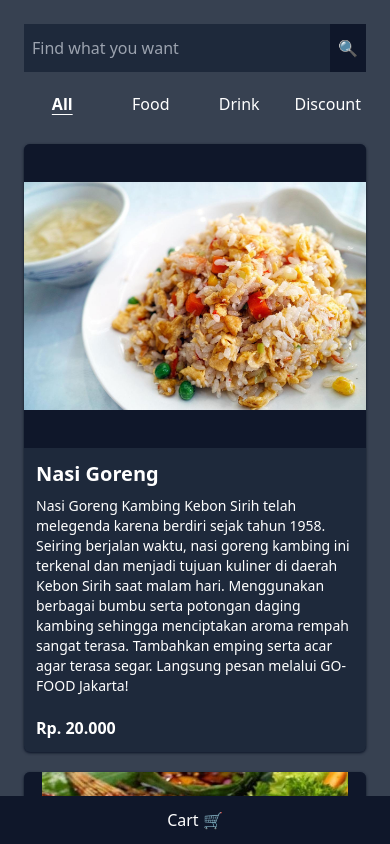
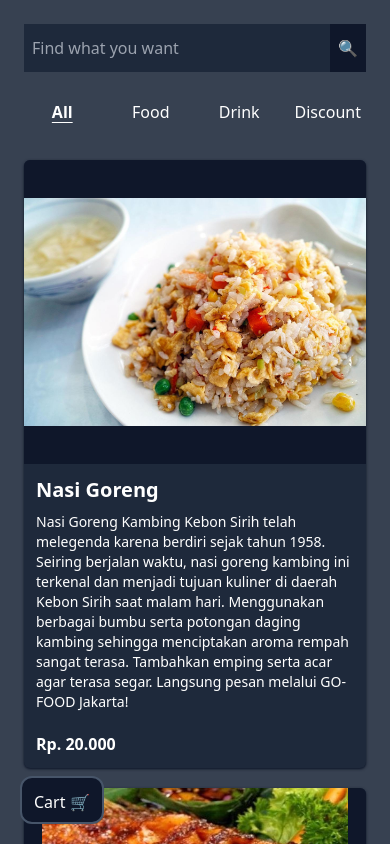
Before and after one commit to ElbiGans04/cyber, a Next.js app: page / in a window 390 px wide. Built offline with nearby package versions, Linux system fonts and the light colour scheme.

Commit message:
refactor: memperbaiki responsive pada tampilam

```diff
--- a/pages/index.tsx
+++ b/pages/index.tsx
@@ -19,7 +19,7 @@ export default function Home() {
       </Head>
 
       {/* Sebelah Kiri */}
-      <div className="grid p-6 overflow-auto justify-items-center md:col-span-2 ">
+      <div className="p-6 overflow-auto md:col-span-2 ">
         <Search />
         <Category />
         <Cards />
@@ -28,7 +28,7 @@ export default function Home() {
       {/* Sebelah Kanan */}
       <Cart />
 
-      <button className="p-3 bg-slate-900 md:hidden">Cart 🛒</button>
+      <button className="absolute h-12 p-3 border-2 border-slate-600 bottom-5 rounded-xl left-5 bg-slate-900 md:hidden">Cart 🛒</button>
     </div>
   );
 }
@@ -66,14 +66,14 @@ function Search() {
   };
 
   return (
-    <div className="flex w-full rounded">
+    <div className="flex w-full h-12 rounded">
       <input
         placeholder="Find what you want"
         type="text"
         className="w-full h-full p-2 bg-slate-800 focus:ring-0 focus:border-0 focus:outline-0"
         ref={ref}
       />
-      <button onClick={handler} className="h-12 p-2 bg-slate-900">
+      <button onClick={handler} className="h-full p-2 bg-slate-900">
         🔍
       </button>
     </div>
@@ -86,7 +86,7 @@ function Category() {
     (data) => data.data.filter
   );
   return (
-    <div className="grid w-full h-10 grid-flow-col gap-3 mt-3 overflow-auto md:mt-5 auto-cols-fr">
+    <div className="grid w-full grid-flow-col gap-3 mt-3 overflow-auto h-14 md:mt-5 auto-cols-fr">
       <button
         onClick={() => dispatch(all())}
         className={
```
